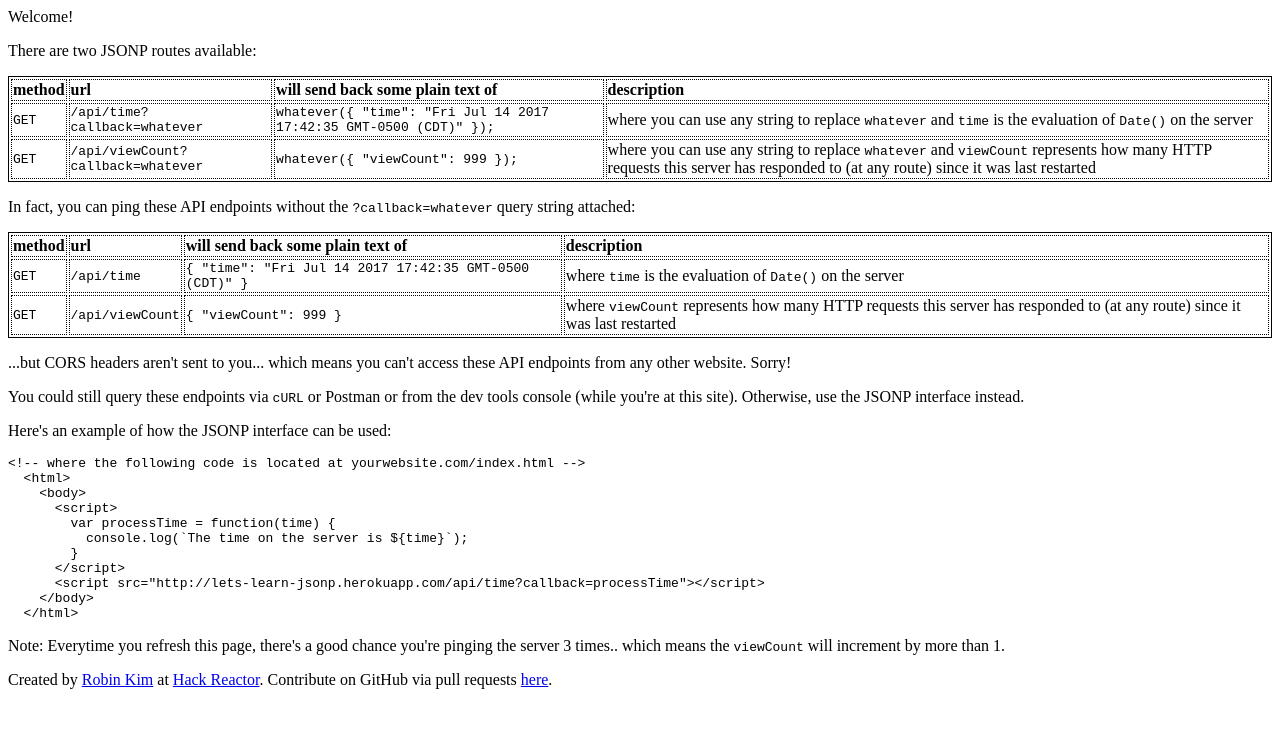
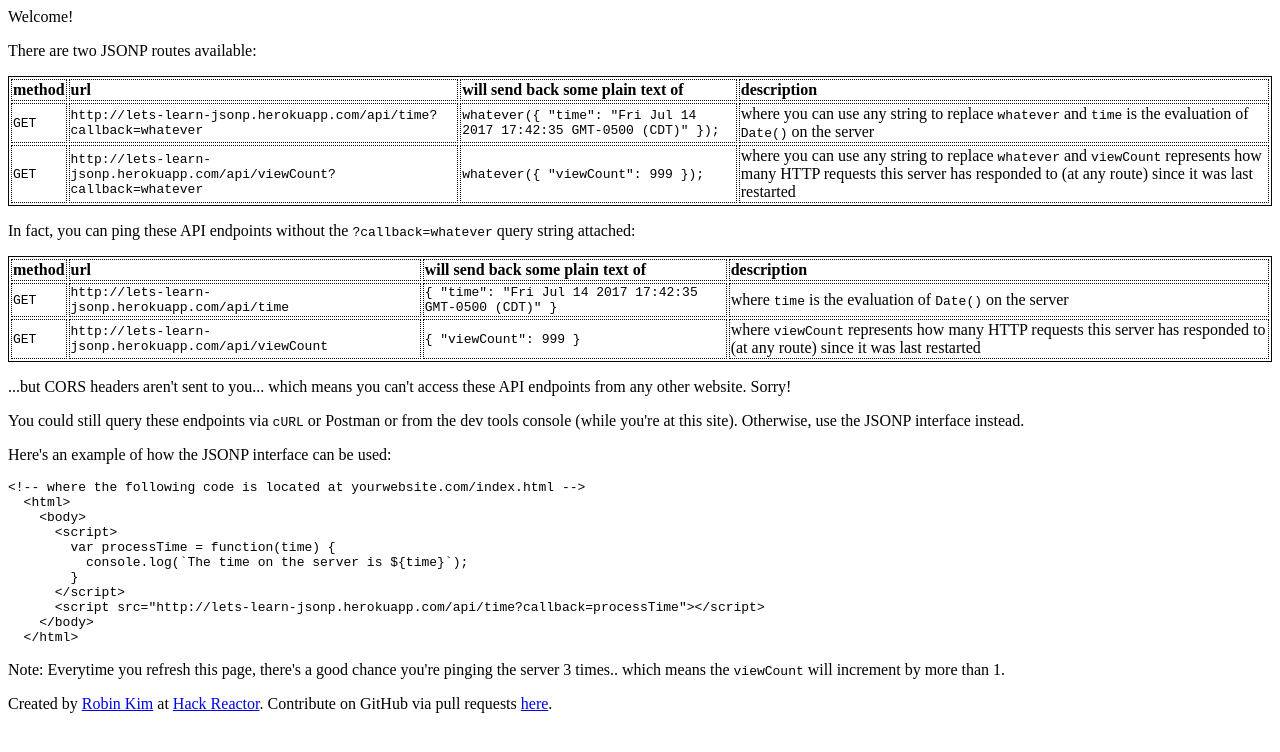
Before and after one commit to therobinkim/lets-learn-jsonp, a website: page docs/index.html in a window 1280 px wide. Drawn offline with Linux system fonts and the light colour scheme.

Commit message:
Allow index.html to served on both GitHub pages AND Heroku

```diff
--- a/public/index.html
+++ b/docs/index.html
@@ -23,7 +23,7 @@ th {
   </tr>
   <tr>
     <td><code>GET</code></td>
-    <td><code>/api/time?callback=whatever</code></td>
+    <td><code>http://lets-learn-jsonp.herokuapp.com/api/time?callback=whatever</code></td>
     <td>
       <code>whatever({ "time": "<span class="time">Fri Jul 14 2017 17:42:35 GMT-0500 (CDT)</span>" });</code>
     </td>
@@ -31,7 +31,7 @@ th {
   </tr>
   <tr>
     <td><code>GET</code></td>
-    <td><code>/api/viewCount?callback=whatever</code></td>
+    <td><code>http://lets-learn-jsonp.herokuapp.com/api/viewCount?callback=whatever</code></td>
     <td>
       <code>whatever({ "viewCount": <span class="viewCount">999</span> });</code>
     </td>
@@ -50,7 +50,7 @@ th {
   </tr>
   <tr>
     <td><code>GET</code></td>
-    <td><code>/api/time</code></td>
+    <td><code>http://lets-learn-jsonp.herokuapp.com/api/time</code></td>
     <td>
       <code>{ "time": "<span class="time">Fri Jul 14 2017 17:42:35 GMT-0500 (CDT)</span>" }</code>
     </td>
@@ -58,7 +58,7 @@ th {
   </tr>
   <tr>
     <td><code>GET</code></td>
-    <td><code>/api/viewCount</code></td>
+    <td><code>http://lets-learn-jsonp.herokuapp.com/api/viewCount</code></td>
     <td>
       <code>{ "viewCount": <span class="viewCount">999</span> }</code>
     </td>
@@ -107,5 +107,5 @@ th {
     };
   };
 </script>
-<script src="/api/time?callback=displayTime"></script>
-<script src="/api/viewCount?callback=displayViewCount"></script>
+<script src="http://lets-learn-jsonp.herokuapp.com/api/time?callback=displayTime"></script>
+<script src="http://lets-learn-jsonp.herokuapp.com/api/viewCount?callback=displayViewCount"></script>
--- a/index.js
+++ b/index.js
@@ -12,7 +12,7 @@ app.use((req, res, next) => {
   next();
 });
 
-app.use(express.static('public'));
+app.use(express.static('docs'));
 
 app.get('/api/time', (req, res) => {
   const data = `{ "time": "${Date()}" }`;
```
